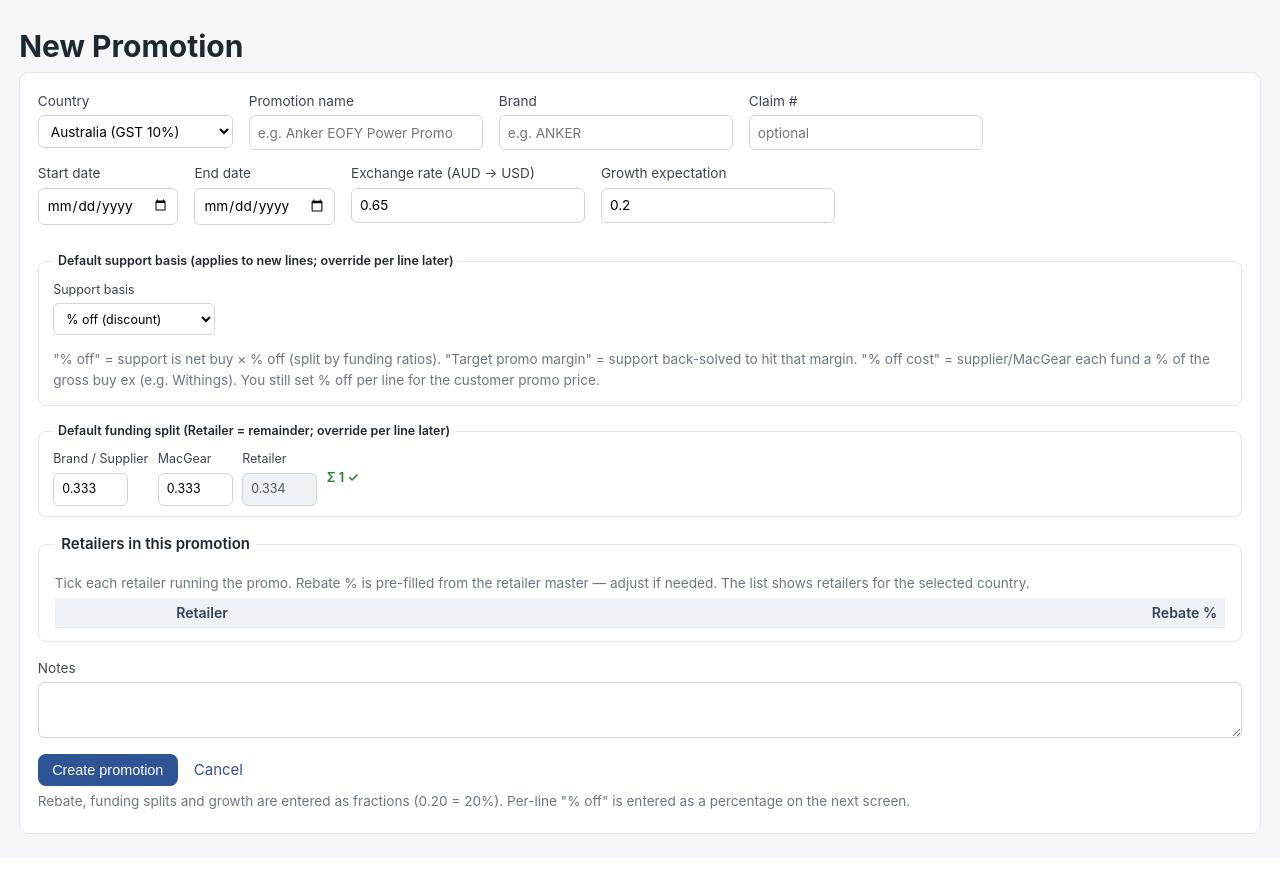
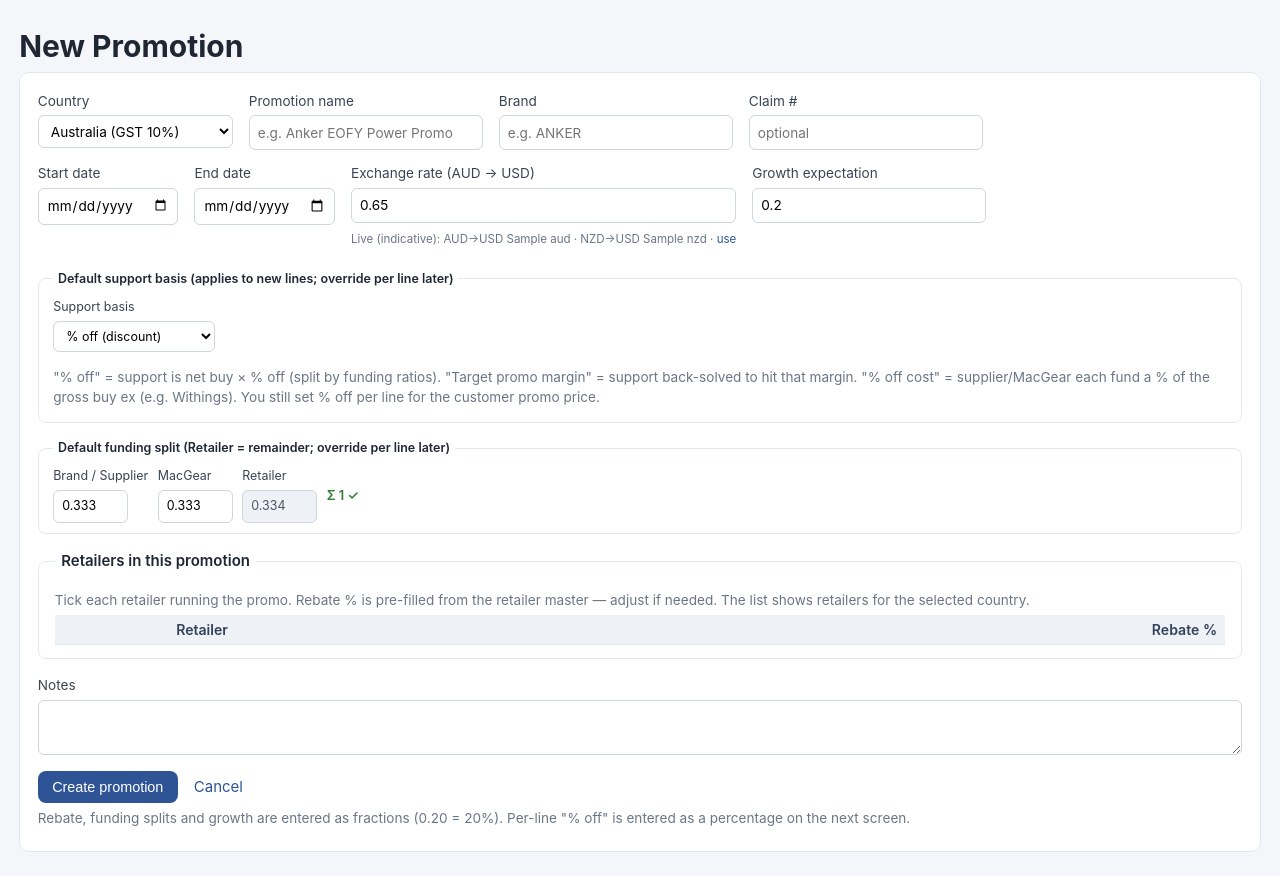
Before and after one commit to Aaron-Steel/Vendor-credit-claims, a FastAPI app: template app/templates/promo_new.html in a window 1280 px wide. Shown: the part 60-936 px from the top of the page. Before the commit the page ends 894 px from the top, so only its background shows below. Run offline with FastAPI, Linux system fonts and the light colour scheme; the template is opened without the code that fills it: most values are stand-ins (such as "Sample title", 1, 10 or a date in 2020).

Commit message:
Live FX: fetch server-side (frankfurter.app now redirects + breaks browser CORS)
Move the AUD/NZD->USD live rate to a cached (~6h) server-side fetch from
open.er-api.com and render it into the new-promo form; the 'use' link applies
the selected country's rate. Fails soft (line hidden) if the API is unreachable.

Co-Authored-By: Claude Opus 4.8 (1M context) <noreply@anthropic.com>

```diff
--- a/app/main.py
+++ b/app/main.py
@@ -1,6 +1,9 @@
 """FastAPI app: vendor credit claims manager."""
+import json
 import os
 import shutil
+import time
+import urllib.request
 import uuid
 from datetime import date, datetime
 
@@ -52,6 +55,27 @@ try:
 except OSError:
     asset_ver = "1"
 templates.env.globals["asset_ver"] = asset_ver
+
+
+# live FX (local->USD) for guidance on the new-promo form, cached ~6h, fails soft
+_FX_CACHE = {"ts": 0.0, "rates": None}
+
+
+def get_live_fx():
+    now = time.time()
+    if _FX_CACHE["rates"] is not None and now - _FX_CACHE["ts"] < 6 * 3600:
+        return _FX_CACHE["rates"]
+    try:
+        with urllib.request.urlopen("https://open.er-api.com/v6/latest/USD", timeout=4) as resp:
+            data = json.load(resp)
+        aud = data.get("rates", {}).get("AUD")
+        nzd = data.get("rates", {}).get("NZD")
+        if aud and nzd:
+            _FX_CACHE.update(ts=now, rates={"AUD": round(1 / aud, 4),
+                                            "NZD": round(1 / nzd, 4)})
+    except Exception:
+        pass  # leave any prior (stale) value in place; template hides it if None
+    return _FX_CACHE["rates"]
 
 
 def _parse_float(v):
@@ -145,8 +169,8 @@ def new_promo_form(request: Request, db: Session = Depends(get_db)):
         select(Retailer).order_by(Retailer.country, Retailer.name)).all()
     brands = db.scalars(select(Product.brand).distinct().order_by(Product.brand)).all()
     return templates.TemplateResponse(request, "promo_new.html", {
-        "retailers": retailers,
-        "brands": [b for b in brands if b], "today": date.today().isoformat()})
+        "retailers": retailers, "brands": [b for b in brands if b],
+        "today": date.today().isoformat(), "live_fx": get_live_fx()})
 
 
 def _validated_split(form):
--- a/app/templates/promo_new.html
+++ b/app/templates/promo_new.html
@@ -34,7 +34,13 @@
     <label>End date <input type="date" name="end_date" id="end_date" value="{{ today }}" required></label>
     <label><span id="fxLabel">Exchange rate (AUD → USD)</span>
       <input type="number" step="0.0001" min="0.0001" name="aud_usd_rate" id="aud_usd_rate" value="0.65" required>
-      <span class="hint" id="fxLive" style="font-size:.72rem"></span>
+      {% if live_fx %}
+      <span class="hint" id="fxLive" style="font-size:.72rem"
+            data-aud="{{ live_fx.AUD }}" data-nzd="{{ live_fx.NZD }}">
+        Live (indicative): AUD→USD {{ live_fx.AUD }} · NZD→USD {{ live_fx.NZD }} ·
+        <a href="#" id="fxUse">use</a>
+      </span>
+      {% endif %}
     </label>
     <label>Growth expectation <input type="number" step="any" min="0" name="growth_default" value="0.2"></label>
   </div>
@@ -118,29 +124,22 @@
   }
   country.addEventListener('change', syncCountry); syncCountry();
 
-  // exchange-rate label (currency-aware) + small live ECB rate display
+  // exchange-rate label (currency-aware) + "use" link for the server-rendered live rate
   const fxLabel = document.getElementById('fxLabel');
   const fxLive = document.getElementById('fxLive');
   const rateInput = document.getElementById('aud_usd_rate');
   const curOf = (c) => (c === 'NZ' ? 'NZD' : 'AUD');
-  let liveRates = null;
   function updateFxLabel() { fxLabel.textContent = 'Exchange rate (' + curOf(country.value) + ' → USD)'; }
-  function renderFxLive() {
-    if (!liveRates) { fxLive.textContent = ''; return; }
-    fxLive.innerHTML = 'Live (ECB): AUD→USD ' + liveRates.AUD.toFixed(4) +
-      ' · NZD→USD ' + liveRates.NZD.toFixed(4) + ' · <a href="#" id="fxUse">use</a>';
-    document.getElementById('fxUse').addEventListener('click', function (e) {
+  updateFxLabel();
+  country.addEventListener('change', updateFxLabel);
+  const fxUse = document.getElementById('fxUse');
+  if (fxUse && fxLive) {
+    fxUse.addEventListener('click', function (e) {
       e.preventDefault();
-      rateInput.value = (curOf(country.value) === 'NZD' ? liveRates.NZD : liveRates.AUD).toFixed(4);
+      const v = curOf(country.value) === 'NZD' ? fxLive.dataset.nzd : fxLive.dataset.aud;
+      if (v) rateInput.value = v;
     });
   }
-  updateFxLabel();
-  country.addEventListener('change', function () { updateFxLabel(); renderFxLive(); });
-  // free ECB reference rates; fails silently if the network blocks it
-  fetch('https://api.frankfurter.app/latest?from=USD&to=AUD,NZD')
-    .then((r) => (r.ok ? r.json() : null))
-    .then((d) => { if (d && d.rates) { liveRates = { AUD: 1 / d.rates.AUD, NZD: 1 / d.rates.NZD }; renderFxLive(); } })
-    .catch(() => {});
 
   // default support basis: reveal the fields relevant to the chosen method
   const basis = document.getElementById('basis_default');
```
